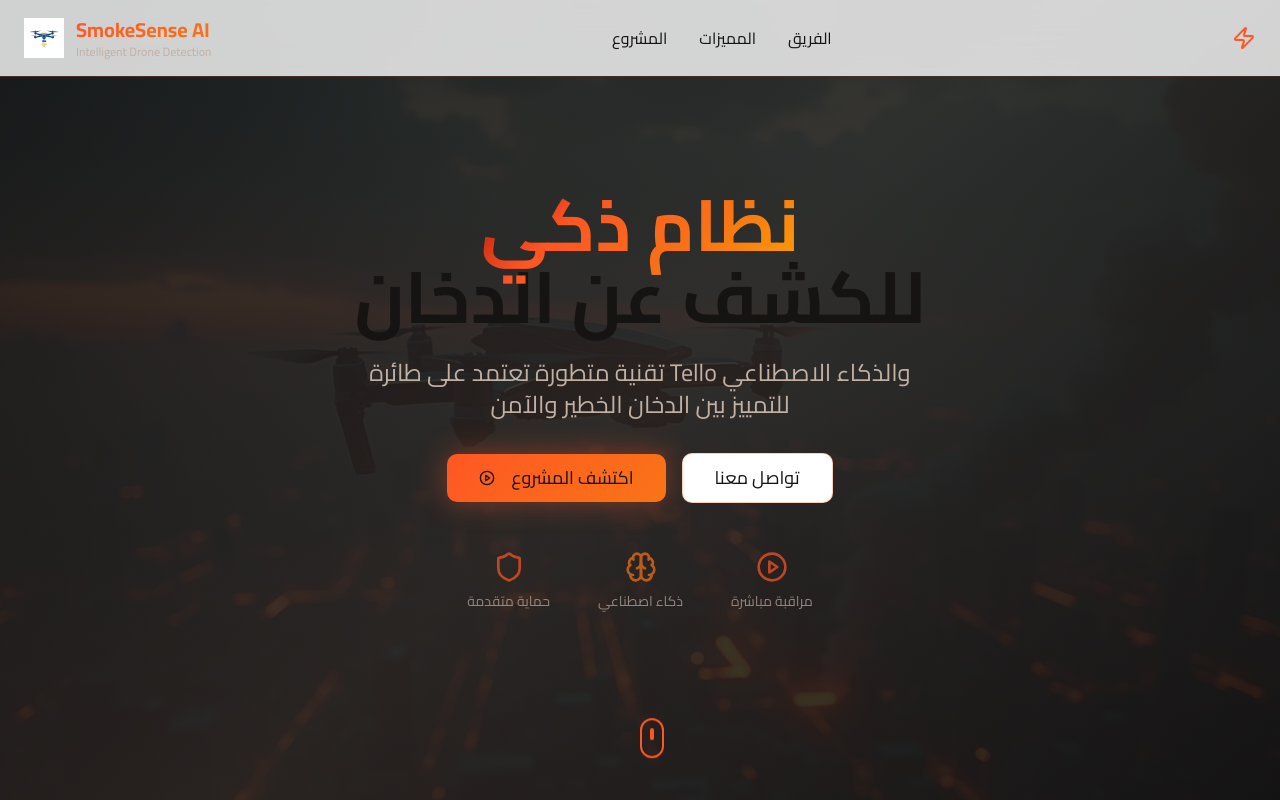
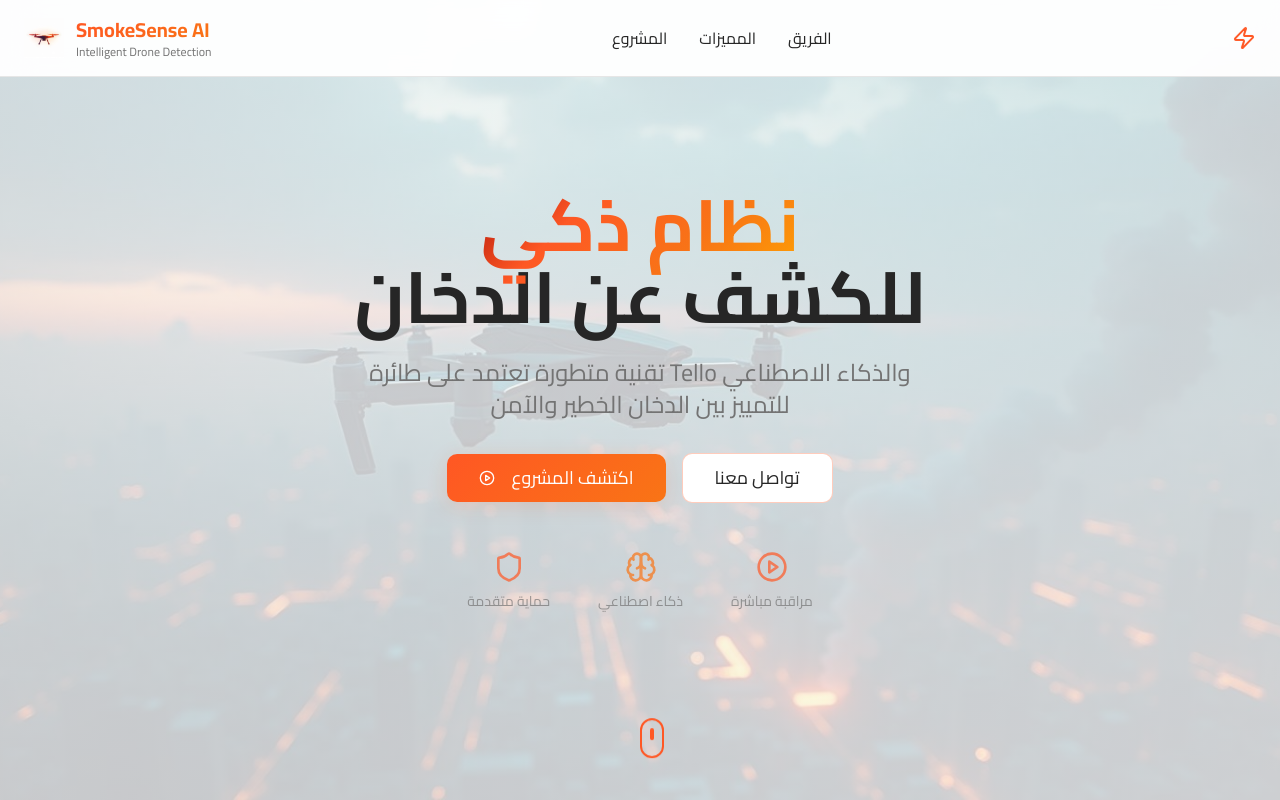
Before and after one commit to YasserMBa/smoke-guard-drone, a React (Vite) app: page / in a window 1280 px wide. Shown: the top 800 px of the page. Built offline with nearby package versions, Linux system fonts and the light colour scheme.

Commit message:
Refactor: Update site styling and logo
Update site background to white and text to black for improved contrast and aesthetics.
Add a new, more relevant logo to better reflect the project's theme.

```diff
--- a/src/components/About.tsx
+++ b/src/components/About.tsx
@@ -26,7 +26,7 @@ const About = () => {
   ];
 
   return (
-    <section id="about" className="py-20 bg-card/30">
+    <section id="about" className="py-20 bg-gradient-to-b from-background to-secondary/30">
       <div className="container mx-auto px-6">
         <div className="text-center mb-16">
           <h2 className="text-4xl md:text-5xl font-bold mb-6">
@@ -42,7 +42,7 @@ const About = () => {
 
         <div className="grid md:grid-cols-2 lg:grid-cols-4 gap-6 mb-16">
           {features.map((feature, index) => (
-            <Card key={index} className="bg-card border-border hover:border-primary/30 transition-all duration-300 group">
+            <Card key={index} className="bg-card border-border hover:border-primary/50 hover:shadow-glow transition-all duration-300 group">
               <CardContent className="p-6 text-center">
                 <div className="mb-4 flex justify-center">
                   <div className="p-3 rounded-full bg-primary/10 group-hover:bg-primary/20 transition-colors">
--- a/src/components/Header.tsx
+++ b/src/components/Header.tsx
@@ -3,7 +3,7 @@ import logo from "@/assets/logo.png";
 
 const Header = () => {
   return (
-    <header className="fixed top-0 w-full z-50 bg-background/80 backdrop-blur-lg border-b border-border">
+    <header className="fixed top-0 w-full z-50 bg-background/95 backdrop-blur-lg border-b border-border shadow-elegant">
       <div className="container mx-auto px-6 py-4">
         <div className="flex items-center justify-between">
           <div className="flex items-center space-x-3">
--- a/src/components/Hero.tsx
+++ b/src/components/Hero.tsx
@@ -10,7 +10,7 @@ const Hero = () => {
         className="absolute inset-0 bg-cover bg-center bg-no-repeat"
         style={{ backgroundImage: `url(${heroBackground})` }}
       />
-      <div className="absolute inset-0 bg-gradient-hero opacity-90" />
+      <div className="absolute inset-0 bg-gradient-hero opacity-80" />
 
       {/* Content */}
       <div className="relative z-10 container mx-auto px-6 text-center">
--- a/src/components/Team.tsx
+++ b/src/components/Team.tsx
@@ -59,7 +59,7 @@ const Team = () => {
 
         <div className="grid md:grid-cols-2 lg:grid-cols-3 gap-8">
           {teamMembers.map((member, index) => (
-            <Card key={index} className="bg-card border-border hover:border-primary/30 transition-all duration-300 group hover:shadow-lg">
+            <Card key={index} className="bg-card border-border hover:border-primary/50 hover:shadow-glow transition-all duration-300 group">
               <CardContent className="p-6 text-center">
                 <div className="mb-6 flex justify-center">
                   <Avatar className="w-20 h-20 ring-2 ring-primary/20 group-hover:ring-primary/40 transition-all">
--- a/src/components/ui/button.tsx
+++ b/src/components/ui/button.tsx
@@ -9,11 +9,11 @@ const buttonVariants = cva(
   {
     variants: {
       variant: {
-        default: "bg-primary text-primary-foreground hover:bg-primary/90",
+        default: "bg-gradient-primary text-primary-foreground hover:opacity-90 shadow-glow",
         destructive:
           "bg-destructive text-destructive-foreground hover:bg-destructive/90",
         outline:
-          "border border-input bg-background hover:bg-accent hover:text-accent-foreground",
+          "border border-input bg-background hover:bg-accent hover:text-accent-foreground hover:border-primary/50",
         secondary:
           "bg-secondary text-secondary-foreground hover:bg-secondary/80",
         ghost: "hover:bg-accent hover:text-accent-foreground",
--- a/src/index.css
+++ b/src/index.css
@@ -9,43 +9,43 @@ All colors MUST be HSL.
 @layer base {
   :root {
     --background: 0 0% 100%;
-    --foreground: 15 8% 8%;
+    --foreground: 0 0% 15%;
 
-    --card: 15 10% 12%;
-    --card-foreground: 20 14% 95%;
+    --card: 0 0% 98%;
+    --card-foreground: 0 0% 15%;
 
-    --popover: 15 10% 12%;
-    --popover-foreground: 20 14% 95%;
+    --popover: 0 0% 100%;
+    --popover-foreground: 0 0% 15%;
 
     --primary: 14 100% 57%;
-    --primary-foreground: 15 8% 8%;
+    --primary-foreground: 0 0% 100%;
 
-    --secondary: 20 43% 11%;
-    --secondary-foreground: 20 14% 95%;
+    --secondary: 0 0% 96%;
+    --secondary-foreground: 0 0% 15%;
 
-    --muted: 20 43% 11%;
-    --muted-foreground: 25 20% 70%;
+    --muted: 0 0% 96%;
+    --muted-foreground: 0 0% 45%;
 
     --accent: 25 95% 53%;
-    --accent-foreground: 15 8% 8%;
+    --accent-foreground: 0 0% 15%;
 
     --destructive: 0 84.2% 60.2%;
-    --destructive-foreground: 210 40% 98%;
+    --destructive-foreground: 0 0% 100%;
 
-    --border: 20 30% 20%;
-    --input: 20 30% 20%;
+    --border: 0 0% 90%;
+    --input: 0 0% 90%;
     --ring: 14 100% 57%;
 
     --radius: 0.75rem;
 
-    /* Custom design tokens for fire-themed drone project */
+    /* Custom design tokens for elegant fire-themed design */
     --gradient-primary: linear-gradient(135deg, hsl(14 100% 57%), hsl(25 95% 53%));
     --gradient-accent: linear-gradient(135deg, hsl(25 95% 53%), hsl(39 100% 50%));
-    --gradient-hero: linear-gradient(135deg, hsl(15 8% 8%) 0%, hsl(20 15% 15%) 50%, hsl(15 8% 8%) 100%);
+    --gradient-hero: linear-gradient(135deg, hsl(0 0% 100%) 0%, hsl(0 0% 97%) 50%, hsl(0 0% 100%) 100%);
     --gradient-fire: linear-gradient(135deg, hsl(0 100% 30%), hsl(14 100% 57%), hsl(25 95% 53%), hsl(39 100% 50%));
-    --shadow-glow: 0 0 30px hsl(14 100% 57% / 0.4);
-    --shadow-accent: 0 0 20px hsl(25 95% 53% / 0.4);
-    --shadow-fire: 0 0 40px hsl(14 100% 57% / 0.6);
+    --shadow-glow: 0 4px 20px hsl(14 100% 57% / 0.15);
+    --shadow-accent: 0 4px 20px hsl(25 95% 53% / 0.15);
+    --shadow-elegant: 0 8px 30px hsl(0 0% 0% / 0.08);
 
     --sidebar-background: 0 0% 98%;
 
```
Also changed, not shown: src/assets/logo.png.
